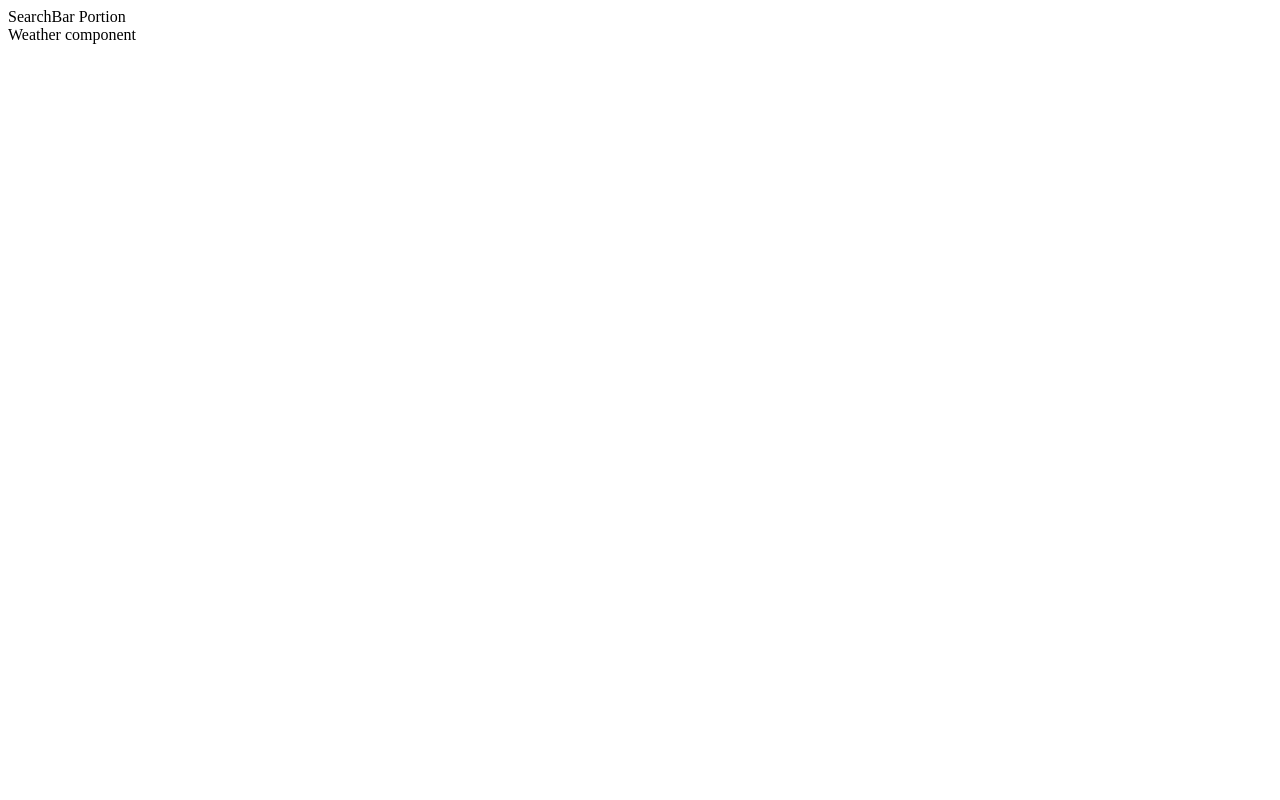
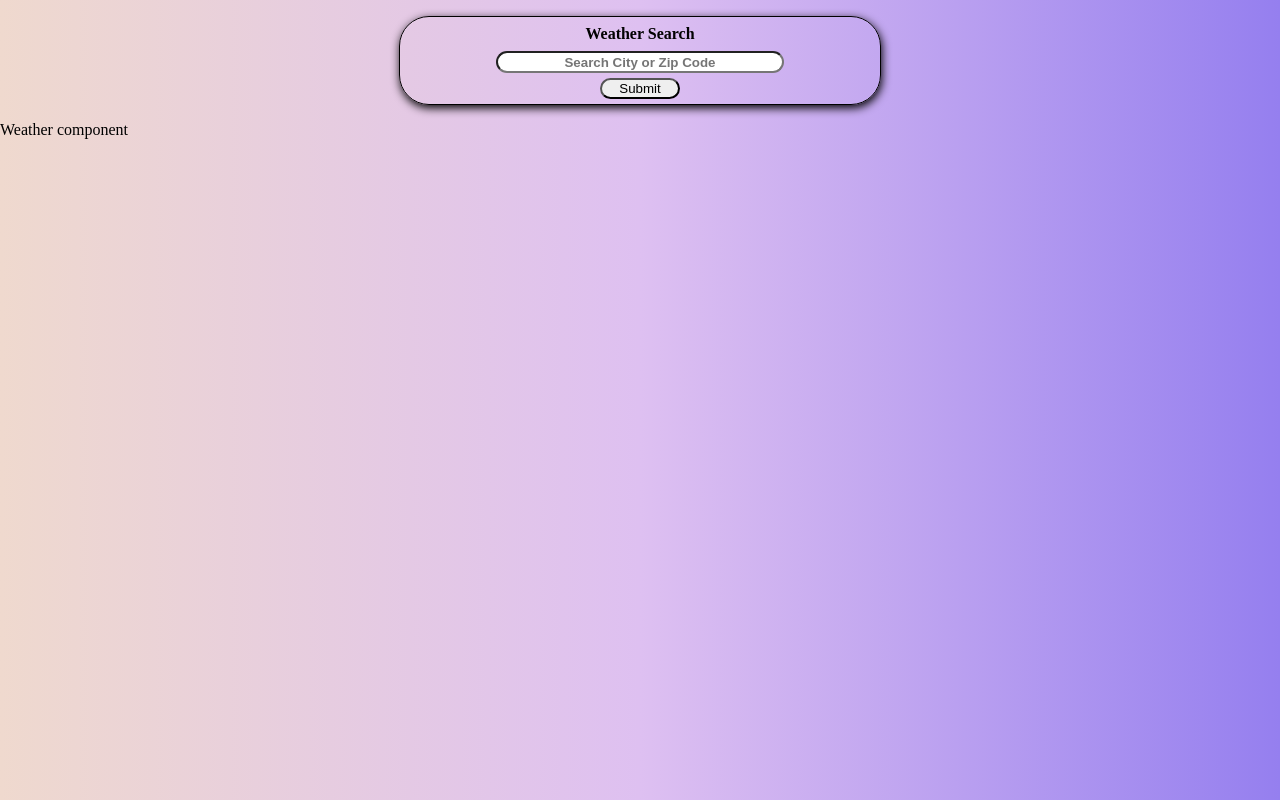
Before and after one commit to CodingWithCDJE/Weather-App, a React (Create React App) app: page / in a window 1280 px wide. Built offline with nearby package versions, Linux system fonts and the light colour scheme.

Commit message:
Searchbar completed files, plus the data flow to weatherdisplay component

```diff
--- a/package.json
+++ b/package.json
@@ -6,6 +6,7 @@
     "@testing-library/jest-dom": "^5.16.4",
     "@testing-library/react": "^12.1.4",
     "@testing-library/user-event": "^13.5.0",
+    "axios": "^0.26.1",
     "react": "^18.0.0",
     "react-dom": "^18.0.0",
     "react-scripts": "5.0.0",
@@ -13,7 +14,8 @@
   },
   "scripts": {
     "start": "react-scripts start",
-    "build": "react-scripts build",
+    "dev": "webpack --config webpack.config.dev.js",
+    "build": "webpack --config webpack.config.build.js",
     "test": "react-scripts test",
     "eject": "react-scripts eject"
   },
--- /dev/null
+++ b/public/env.js
@@ -0,0 +1 @@
+window.env = {};
--- a/public/index.html
+++ b/public/index.html
@@ -25,6 +25,7 @@
       Learn how to configure a non-root public URL by running `npm run build`.
     -->
     <title>Weather App</title>
+    <script id="react-dotenv" src="./env.js"></script>
   </head>
   <body>
     <noscript>You need to enable JavaScript to run this app.</noscript>
--- /dev/null
+++ b/src/Api/weather.js
@@ -0,0 +1,5 @@
+import axios from 'axios';
+
+export default axios.create({
+  baseURL: 'http://api.weatherapi.com/v1',
+});
--- a/src/Container/App.js
+++ b/src/Container/App.js
@@ -1,20 +1,35 @@
 import React, { Component } from 'react';
 import SearchBar from './SearchBar';
 import WeatherDisplay from '../Components/WeatherDisplay';
+import weather from '../Api/weather';
+import '../Css/App.css';
 
 class App extends Component {
   constructor() {
     super();
     this.state = {
-      weatherResults: [],
+      results: [],
     };
+    this.onSearchSubmit = this.onSearchSubmit.bind(this);
+  }
+
+  async onSearchSubmit(term) {
+    const response = await weather.get('/current.json', {
+      params: {
+        key: process.env.REACT_APP_WEATHER_API,
+        q: term,
+      },
+    });
+    console.log(response.data);
+    this.setState({ results: response.data });
   }
 
   render() {
+    const { results } = this.state;
     return (
-      <div>
-        <SearchBar />
-        <WeatherDisplay />
+      <div className='app-main-container'>
+        <SearchBar onSubmit={this.onSearchSubmit} />
+        <WeatherDisplay results={results} />
       </div>
     );
   }
--- a/src/Container/SearchBar.js
+++ b/src/Container/SearchBar.js
@@ -1,4 +1,5 @@
 import React, { Component } from 'react';
+import '../Css/SearchBar.css';
 
 class SearchBar extends Component {
   constructor(props) {
@@ -6,10 +7,37 @@ class SearchBar extends Component {
     this.state = {
       stateTerm: '',
     };
+    this.onFormSubmit = this.onFormSubmit.bind(this);
+  }
+
+  onFormSubmit(event) {
+    event.preventDefault();
+    this.props.onSubmit(this.state.stateTerm);
   }
 
   render() {
-    return <div>SearchBar Portion</div>;
+    const { stateTerm } = this.state;
+    return (
+      <div className='searchbar-main-container'>
+        <form onSubmit={this.onFormSubmit} className='searchbar-form'>
+          <div className='searchbar-field'>
+            <label className='searchbar-label'>
+              <b>Weather Search</b>
+            </label>
+            <input
+              className='searchbar-input-field'
+              type='text'
+              value={stateTerm}
+              onChange={(event) =>
+                this.setState({ stateTerm: event.target.value })
+              }
+              placeholder='Search City or Zip Code'
+            />
+            <input type='submit' className='searchbar-input-submit' />
+          </div>
+        </form>
+      </div>
+    );
   }
 }
 
--- /dev/null
+++ b/src/Css/App.css
@@ -0,0 +1,8 @@
+* {
+  margin: 0;
+}
+
+.app-main-container {
+  background: linear-gradient(to left, #957fef, #dec0f1, #efd9ce);
+  min-height: 100vh;
+}
--- a/src/Css/SearchBar.css
+++ b/src/Css/SearchBar.css
@@ -0,0 +1,50 @@
+/* Main Container */
+.searchbar-main-container {
+  padding: 2vh;
+  display: flex;
+  justify-content: space-around;
+}
+
+/* Form Container */
+
+.searchbar-form {
+  display: flex;
+}
+
+/* Field Container */
+
+.searchbar-field {
+  display: flex;
+  flex-direction: column;
+  align-items: center;
+  width: 60vh;
+  border: 1px solid black;
+  border-radius: 30px;
+  box-shadow: 1px 3px 10px;
+}
+
+/* Label */
+
+.searchbar-label {
+  margin: 1vh;
+  color: #020202;
+}
+
+/* Submit button */
+
+.searchbar-input-submit {
+  border-radius: 12px;
+  margin: 5px;
+  width: 10vh;
+}
+
+/* Input field */
+.searchbar-input-field {
+  /* margin: 1vh; */
+  width: 35vh;
+  height: 2vh;
+  border-radius: 12px;
+  text-align: center;
+  font-weight: 900;
+  color: black;
+}
```
Also changed, not shown: 2 other files (tests, documents, lock files or other folders).
